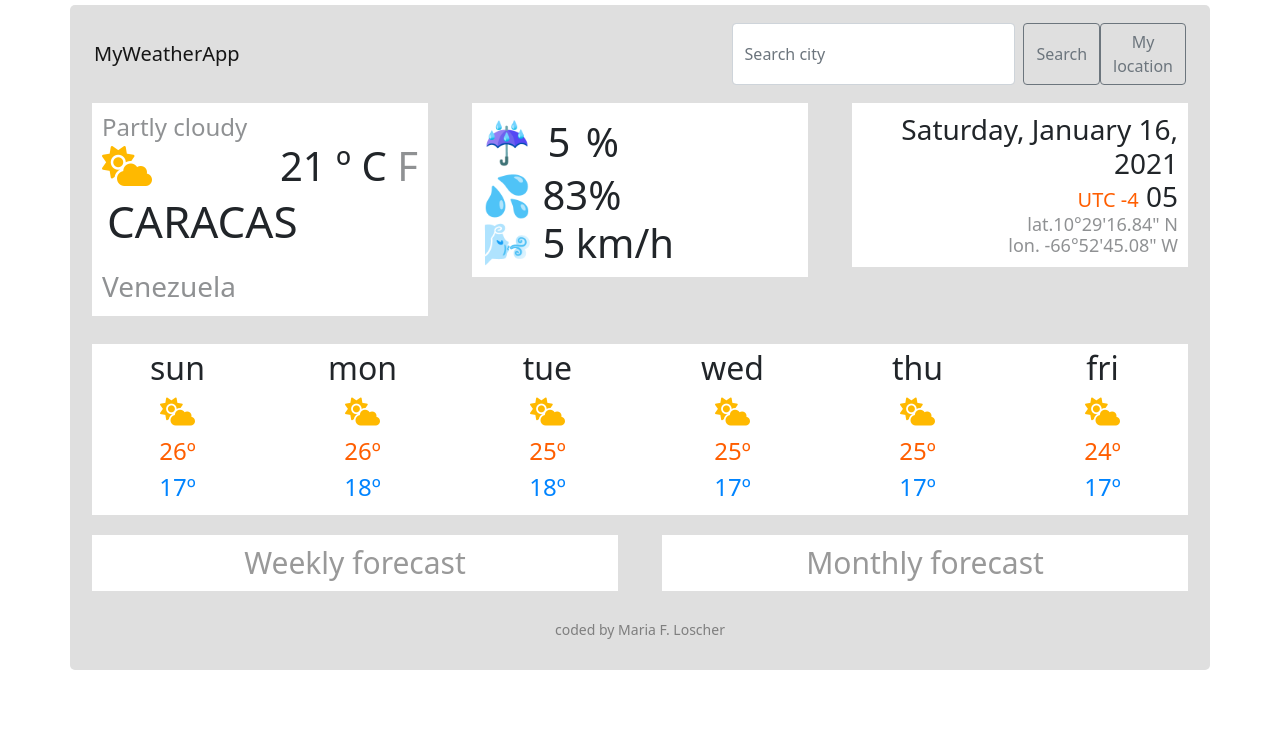
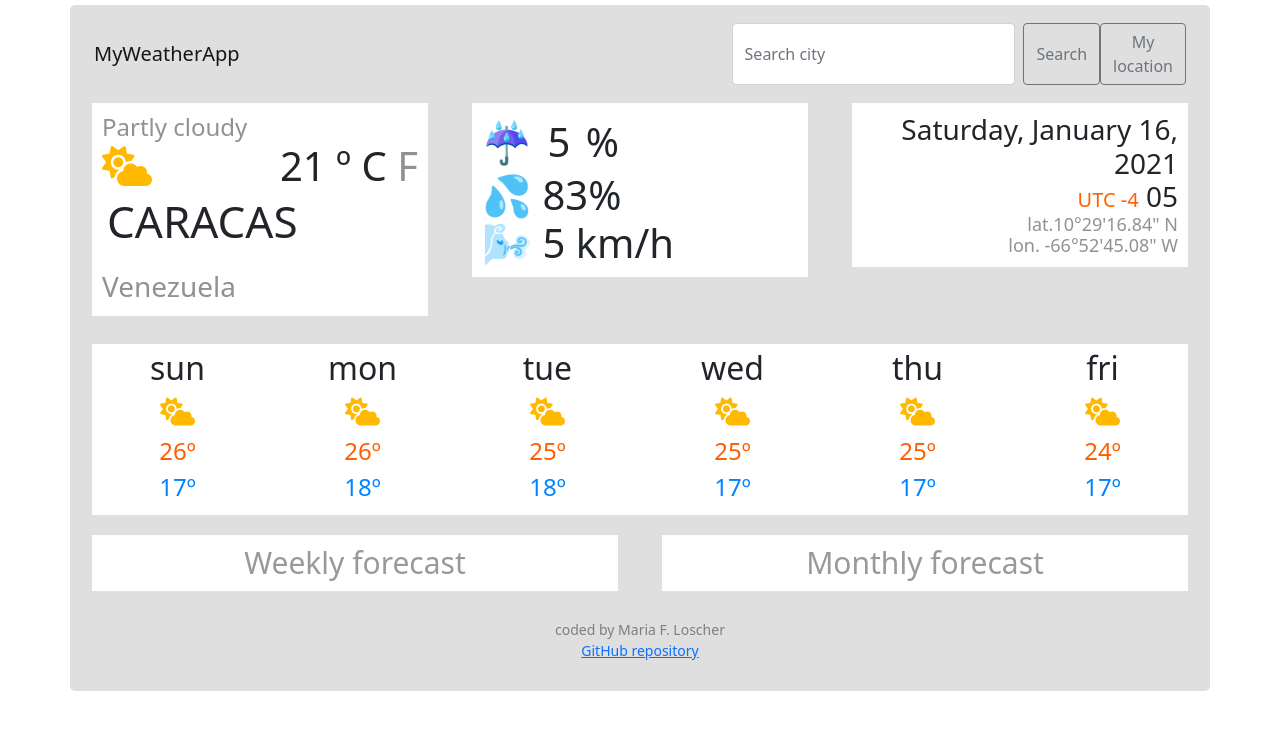
Before and after one commit to mariafloscher/shecodes-plus-project, a plain HTML site: page index.html in a window 1280 px wide. Drawn offline with nearby package versions, Linux system fonts and the light colour scheme; no server answers.

Commit message:
Added GitHub repository link, changed Document title

```diff
--- a/index.html
+++ b/index.html
@@ -15,7 +15,7 @@
       src="https://kit.fontawesome.com/cd70427053.js"
       crossorigin="anonymous"
     ></script>
-    <title>week 5 homework</title>
+    <title>week 6 homework</title>
   </head>
   <body>
     <div class="container">
@@ -155,6 +155,8 @@
       </div>
       <div class="code-credit">
         coded by Maria F. Loscher
+        <br />
+        <a href="https://github.com/mariafloscher/shecodes-plus-project">GitHub repository</a>
       </div>
     </div>
   </body>
```
